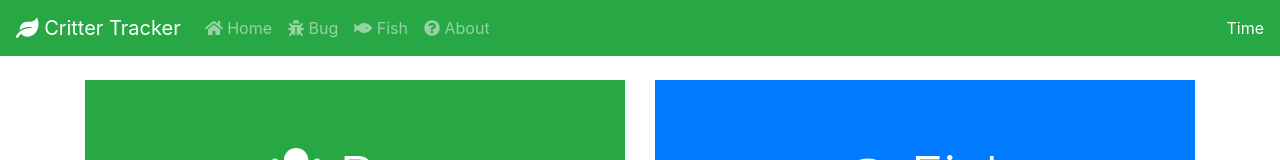
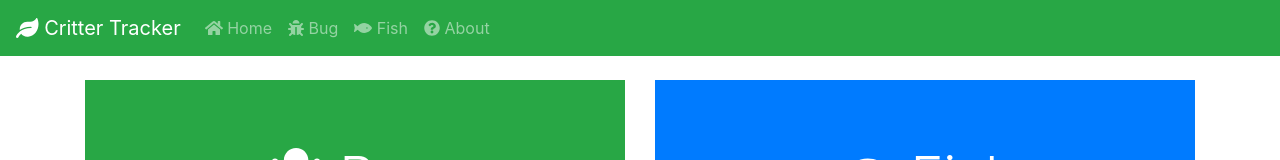
Before and after one commit to Korywon/critter-tracker, a React (Create React App) app: page / in a window 1280 px wide. Shown: the top 160 px of the page. Built offline with nearby package versions, Linux system fonts and the light colour scheme.

Commit message:
Remove time span from navbar

```diff
--- a/src/components/navbar-menu.component.js
+++ b/src/components/navbar-menu.component.js
@@ -30,11 +30,6 @@ export default class NavbarMenu extends Component {
               <FontAwesomeIcon icon={faQuestionCircle} /> About
             </Nav.Link>
           </Nav>
-          <Nav>
-            <span className="text-white">
-              Time
-            </span>
-          </Nav>
         </Navbar.Collapse>
       </Navbar>
     );
```
